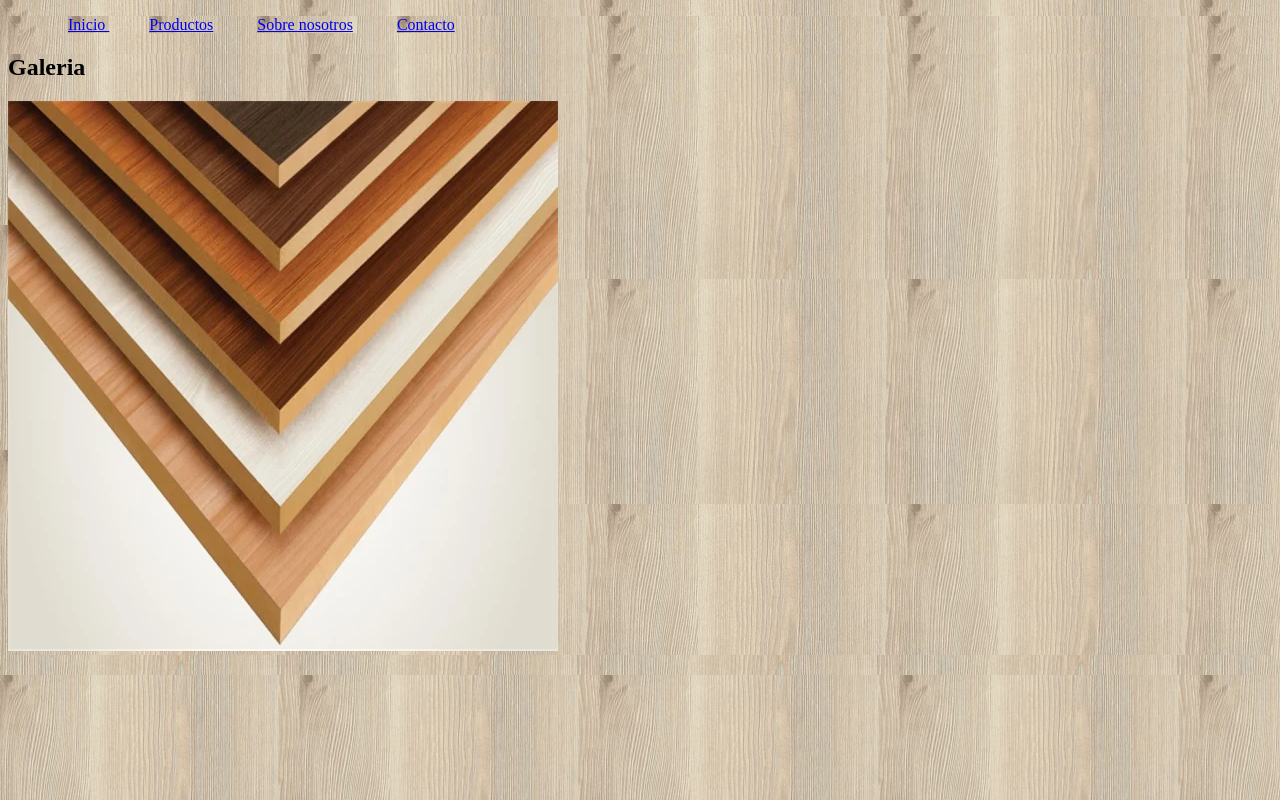
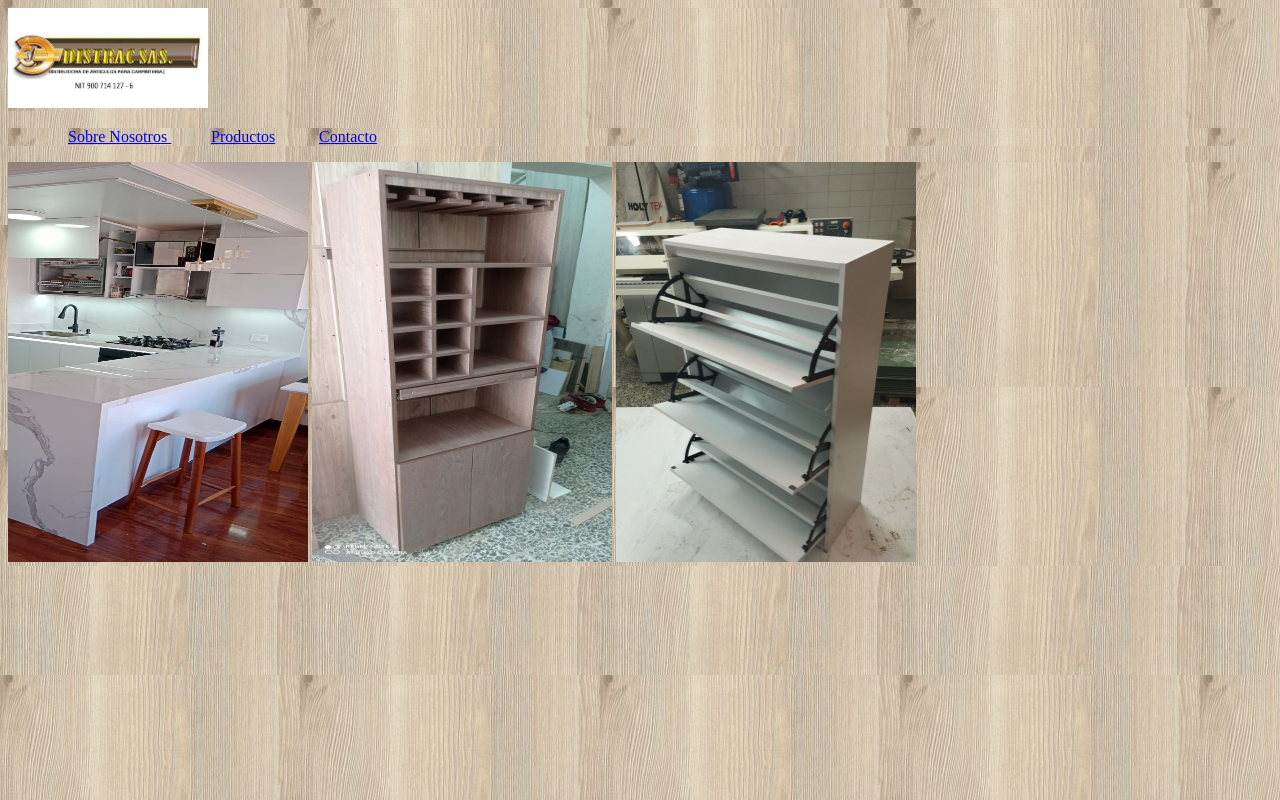
Before and after one commit to Embajador1446/Distrac.github.io, a plain HTML site: page assets/pages/galeria.html in a window 1280 px wide. Drawn offline with Linux system fonts and the light colour scheme.

Commit message:
avance 1

```diff
--- a/assets/css/style.css
+++ b/assets/css/style.css
@@ -5,13 +5,6 @@
     padding: 10;
 
 }
-
-#encabezado{
-    display: flex;
-
-
-}
-
 #logotipooo {
     height: 60px;
 }
@@ -23,9 +16,8 @@
 
 }
 .logo img{
-    height: 60px;
-
-    display: flex;
+    height: 80px;
+    width: 150px;
 }
 
 ul li{
--- a/assets/pages/galeria.html
+++ b/assets/pages/galeria.html
@@ -8,36 +8,44 @@
     <link rel="shortcut icon" href="../imagenes/logo distrac.jpeg" type="image/x-icon">
 </head>
 <body>
-    <header id="encabezadoito">
-        <nav>
-            <ul>
-                <li>
-                    <a href="../../index.html">
-                       Inicio
-                    </a>
+    <nav class="navbar navbar-expand-lg">
+        <div class="navbar navbar-expand-lg navbar-light bg-light">
+            <a class="navbar-brand" href="./index.html" >
+                <img height="100px" width="200px" src="../imagenes/logo distrac.jpeg" alt="responsive image" >
+            </a>
+        </div>
+        <div class="collapse navbar-expand-md" id="navbarnav">
+            <ul class="navbar-nav">
+                <li class="nav-item active">
+                    <a class="nav-link" href="./assets/pages/sobrenosotros.html">Sobre Nosotros </a>
                 </li>
-                <li>
-                    <a href="../pages/productos.html">Productos</a>
-                </li>
-                <li>
-                    <a href="../pages/sobrenosotros.html">Sobre nosotros</a>
-                </li>
-                <li>
-                    <a href="../pages/contacto.html">Contacto</a>
+                <li class="nav-item active">
+                    <a class="nav-link" href="./assets/pages/productos.html">Productos</a>
+
                 </li>
 
+                <li class="nav-item active">
+                    <a class="nav-link" href="./assets/pages/contacto.html">Contacto</a>
+                </li>
 
             </ul>
-        </nav>
+        </div>
+    </nav>
+    <div class="container">
+        <div class="row">
+          <div class="col-sm">
+            <img class="col-sm " width="300px" height="400px" src="../imagenes/cocineta.jpeg" alt="coci">
 
-    </header>
-    <footer>
-        <section>
-            <h1>Galeria</h1>
-            <img src="../imagenes/Single-Side-Two-Sides-Colors-Melamine-MDF-HDF-Board.webp" alt="imggaleria">
 
-        </section>
-    </footer>
+            <img width="300px" height="400px" src="../imagenes/vinera.jpeg" alt="vin">
+
+
+            <img width="300px" height="400px" src="../imagenes/zapatero.jpeg" alt="zap">
+          </div>
+
+      </div>
+
+
 
 </body>
 </html>
```
Also changed, not shown: index.html (+21 -14 lines), assets/imagenes/cocineta.jpeg (added), assets/imagenes/vinera.jpeg (added), assets/imagenes/zapatero.jpeg (added).
